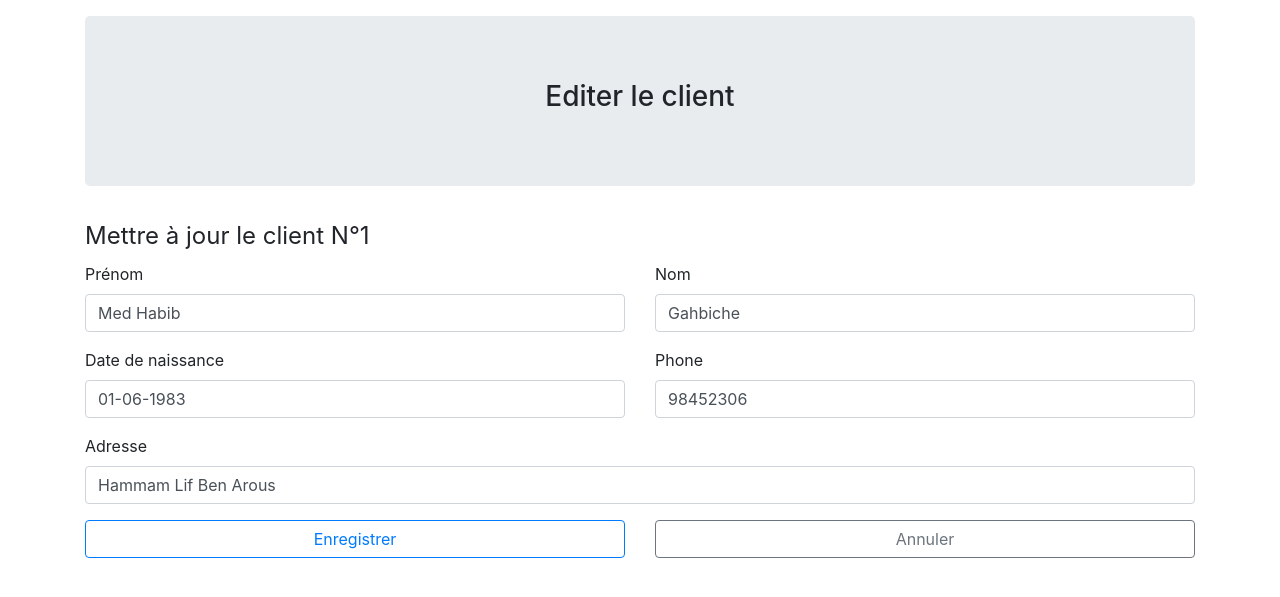
After one commit to houcem-h/dsi2-2021-poo-with-php, a PHP site: page /edit.php?id=1 in a window 1280 px wide. The commit adds this page. Shown: the top 597 px of the page. Run offline with PHP 8.4, Linux system fonts and the light colour scheme; data comes from the database, SQL or seed files in the repository.

Commit message:
develop and test edit feature

```diff
--- a/classes/client.class.php
+++ b/classes/client.class.php
@@ -50,4 +50,38 @@ class Client
             echo $e->getMessage();
         }
     }
+
+    public function updateClient($id, $nom, $prenom, $dateBirth, $adr, $tel)
+    {
+        try {
+            // $sql = 'UPDATE clients
+            //         SET nom = :clt_nom,
+            //             prenom = :clt_prenom,
+            //             datenaissance = :clt_dateN,
+            //             adresse = :clt_adr,
+            //             tel = :clt_tel
+            //         WHERE id = :clt_id';
+            // $result = $this->pdo->prepare($sql);
+            // $result->bindparam(":clt_id", $id);
+            // $result->bindparam(":clt_nom", $nom);
+            // $result->bindparam(":clt_prenom", $prenom);
+            // $result->bindparam(":clt_dateN", $dateBirth);
+            // $result->bindparam(":clt_adr", $adr);
+            // $result->bindparam(":clt_tel", $tel);
+            // $result->execute();
+            // ou bien
+            $sql = 'UPDATE clients
+                    SET nom = ?,
+                        prenom = ?,
+                        datenaissance = ?,
+                        adresse = ?,
+                        tel = ?
+                    WHERE id = ?';
+            $result = $this->pdo->prepare($sql);
+            $result->execute([$nom, $prenom, $dateBirth, $adr, $tel, $id]);
+            return $result;
+        } catch (PDOException $exception) {
+            echo $exception->getMessage();
+        }
+    }
 }
--- /dev/null
+++ b/edit.php
@@ -0,0 +1,12 @@
+<?php
+include './classes/client.class.php';
+$client = new Client;
+if (!empty($_POST)) {
+    $client->updateClient($_POST['id'], $_POST['firstname'], $_POST['lastname'], $_POST['dateN'], $_POST['adresse'], $_POST['phone']);
+    header('Location:index.php?notif=update');
+    exit();
+} else {
+    $showClient = $client->getOneClient($_GET['id']);
+    $data = $showClient->fetch();
+}
+include "edit.phtml";
--- /dev/null
+++ b/edit.phtml
@@ -0,0 +1,70 @@
+<!DOCTYPE html>
+<html lang="en">
+
+<head>
+    <meta charset="UTF-8">
+    <meta http-equiv="X-UA-Compatible" content="IE=edge">
+    <meta name="viewport" content="width=device-width, initial-scale=1.0">
+    <link rel="stylesheet" href="https://cdn.jsdelivr.net/npm/bootstrap@4.6.0/dist/css/bootstrap.min.css" integrity="sha384-B0vP5xmATw1+K9KRQjQERJvTumQW0nPEzvF6L/Z6nronJ3oUOFUFpCjEUQouq2+l" crossorigin="anonymous">
+    <title>Editer le client <?= $data['prenom'] . " " . $data['nom'] ?></title>
+</head>
+
+<body>
+    <div class="container py-3">
+        <div class="jumbotron text-center">
+            <h3>Editer le client</h3>
+        </div>
+        <fieldset>
+            <legend>Mettre à jour le client N°<?= $_GET['id'] ?></legend>
+            <form action="" method="post">
+                <input type="hidden" value="<?= $data['id'] ?>" name="id">
+                <div class="row">
+                    <div class="col-md-6">
+                        <div class="form-group">
+                            <label for="firstname">Prénom</label>
+                            <input type="text" value="<?= $data['prenom'] ?>" required name="firstname" class="form-control" id="firstname">
+                        </div>
+                    </div>
+                    <div class="col-md-6">
+                        <div class="form-group">
+                            <label for="lastname">Nom</label>
+                            <input type="text" value="<?= $data['nom'] ?>" required name="lastname" class="form-control" id="lastname">
+                        </div>
+                    </div>
+                </div>
+                <div class="row">
+                    <div class="col-md-6">
+                        <div class="form-group">
+                            <label for="dateN">Date de naissance</label>
+                            <input type="text" value="<?= $data['datenaissance'] ?>" required name="dateN" class="form-control" id="dateN">
+                        </div>
+                    </div>
+                    <div class="col-md-6">
+                        <div class="form-group">
+                            <label for="phone">Phone</label>
+                            <input type="text" value="<?= $data['tel'] ?>" required name="phone" class="form-control" id="phone">
+                        </div>
+                    </div>
+                </div>
+                <div class="row">
+                    <div class="col-md-12">
+                        <div class="form-group">
+                            <label for="adresse">Adresse</label>
+                            <input type="text" value="<?= $data['adresse'] ?>" name="adresse" id="adresse" class="form-control">
+                        </div>
+                    </div>
+                </div>
+                <div class="row">
+                    <div class="col-md-6">
+                        <button type="submit" class="btn btn-block btn-outline-primary">Enregistrer</button>
+                    </div>
+                    <div class="col-md-6">
+                        <button type="reset" class="btn btn-block btn-outline-secondary">Annuler</button>
+                    </div>
+                </div>
+            </form>
+        </fieldset>
+    </div>
+</body>
+
+</html>
--- a/index.phtml
+++ b/index.phtml
@@ -45,7 +45,7 @@
                         <td><?= $client['tel'] ?></td>
                         <td>
                             <a href="#" class="btn btn-outline-info">Details</a>
-                            <a href="#" class="btn btn-outline-success">Modifier</a>
+                            <a href="edit.php?id=<?= $client['id'] ?>" class="btn btn-outline-success">Modifier</a>
                             <a href="#" class="btn btn-outline-danger">Supprimer</a>
                         </td>
                     </tr>
```
